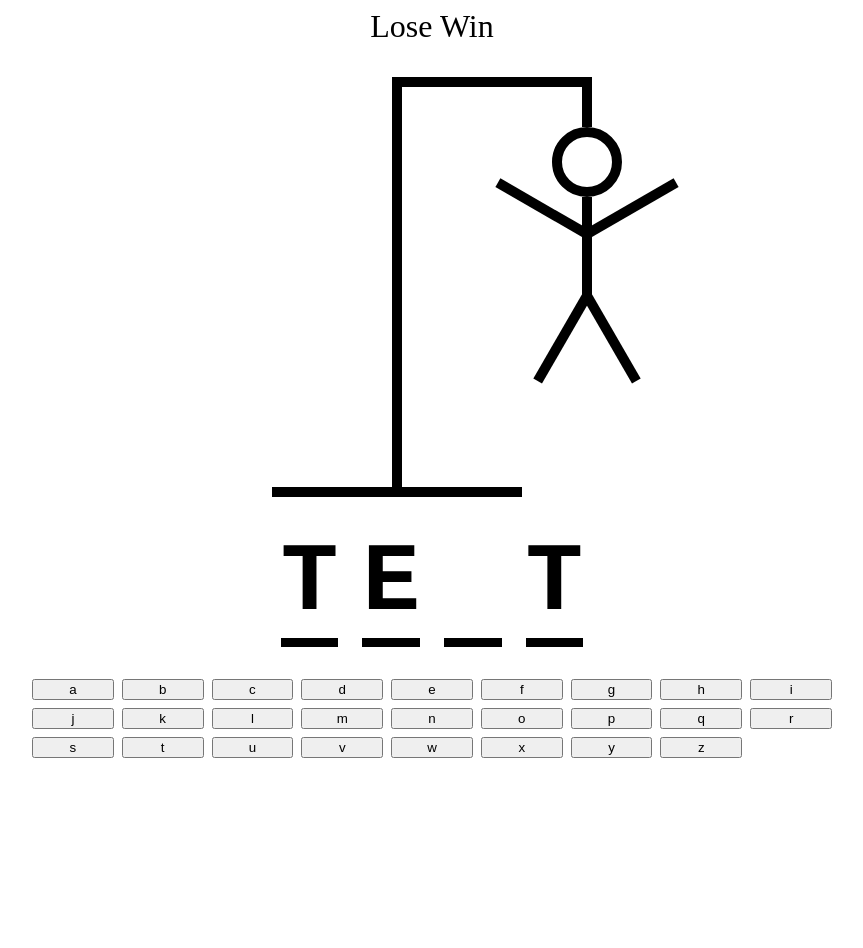
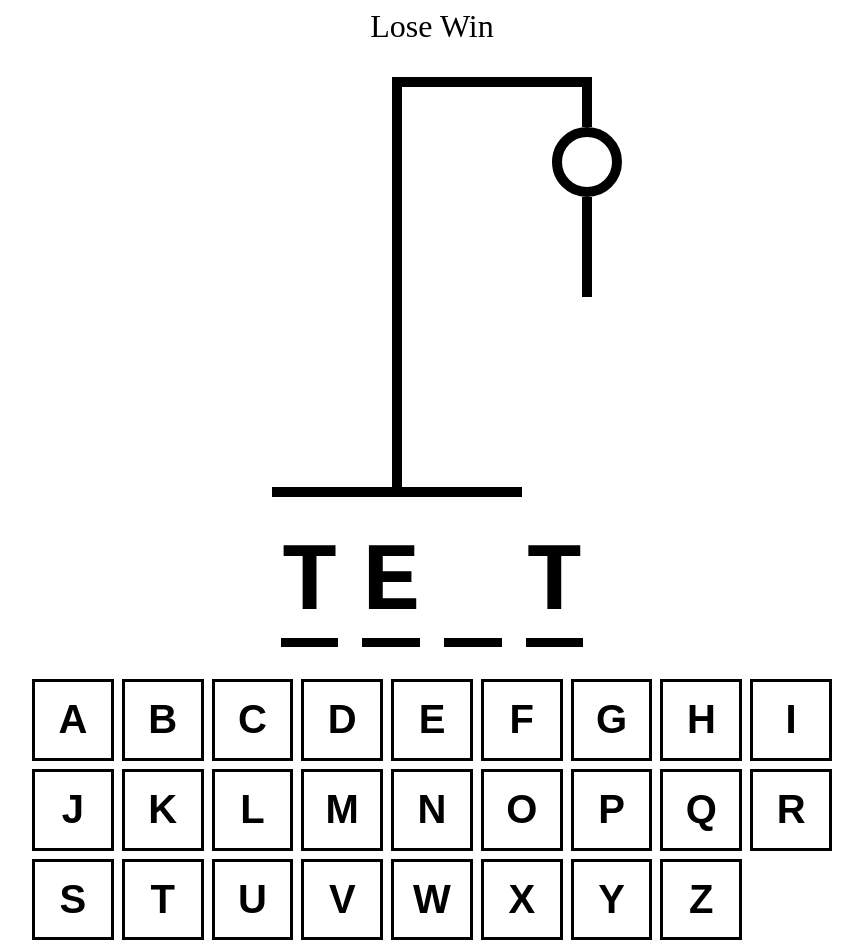
Before and after one commit to rminkler1/Hangman_React, a React (Vite) app: page / in a window 1280 px wide. Shown: the whole page, without its empty margins (208-1071 px from the left). Before the commit the page ends 800 px from the top, so only its background shows below. Built offline with nearby package versions, Linux system fonts and the light colour scheme.

Commit message:
added css to keyboard and adjust code for the man

```diff
--- a/src/App.tsx
+++ b/src/App.tsx
@@ -7,10 +7,20 @@ import { Keyboard } from "./Keyboard";
 function App() {
   // Get a random word and store it
   const [wordToGuess, setWordToGuess] = useState(
-    words[Math.floor(Math.random() * words.length)]
+    "test"
+    // words[Math.floor(Math.random() * words.length)]
   );
 
-  const [guessedLetters, setGuessedLetters] = useState<string[]>([]);
+  const [guessedLetters, setGuessedLetters] = useState<string[]>([
+    "t",
+    "i",
+    "e",
+    "d",
+  ]);
+
+  const incorrectLetters = guessedLetters.filter(
+    (letter) => !wordToGuess.includes(letter)
+  );
 
   return (
     <div
@@ -31,7 +41,7 @@ function App() {
       >
         Lose Win
       </div>
-      <HangmanDrawing />
+      <HangmanDrawing numberOfGuesses={incorrectLetters.length} />
       <HangmanWord />
       <div
         style={{
--- a/src/HangmanDrawing.tsx
+++ b/src/HangmanDrawing.tsx
@@ -1,3 +1,5 @@
+// Define Parts
+
 const HEAD = (
   <div
     style={{
@@ -84,16 +86,19 @@ const LEFT_LEG = (
     }}
   />
 );
-export function HangmanDrawing() {
+
+// reference all body parts
+const BODY_PARTS = [HEAD, BODY, RIGHT_ARM, LEFT_ARM, RIGHT_LEG, LEFT_LEG];
+
+type HangmanDrawingProps = {
+  numberOfGuesses: number;
+};
+
+export function HangmanDrawing({ numberOfGuesses }: HangmanDrawingProps) {
   return (
     <div style={{ position: "relative" }}>
       {/* Build the man */}
-      {HEAD}
-      {BODY}
-      {RIGHT_ARM}
-      {LEFT_ARM}
-      {RIGHT_LEG}
-      {LEFT_LEG}
+      {BODY_PARTS.slice(0, numberOfGuesses)}
 
       {/* Hangman diagram */}
       <div
--- a/src/Keyboard.tsx
+++ b/src/Keyboard.tsx
@@ -1,3 +1,5 @@
+import styles from "./keyboard.module.css";
+
 const KEYS = [
   "a",
   "b",
@@ -37,7 +39,11 @@ export function Keyboard() {
       }}
     >
       {KEYS.map((key) => {
-        return <button key={key}>{key}</button>;
+        return (
+          <button className={`${styles.btn}`} key={key}>
+            {key}
+          </button>
+        );
       })}
     </div>
   );
--- /dev/null
+++ b/src/keyboard.module.css
@@ -0,0 +1,26 @@
+.btn {
+    width: 100%;
+    border: 3px solid black;
+    background: none;
+    aspect-ratio: 1 / 1;
+    font-size: 2.5rem;
+    text-transform: uppercase;
+    padding: .5rem;
+    font-weight: bold;
+    cursor: pointer;
+    color: black;
+}
+
+.btn.active {
+    background-color: hsl(200, 100%, 50%);
+    color: white;
+}
+
+.btn.inactive {
+    opacity: .3;
+}
+
+.btn:hover:not(:disabled),
+.btn:focus:not(:disabled) {
+    background-color: hsl(200, 100%, 75%);
+}
```
